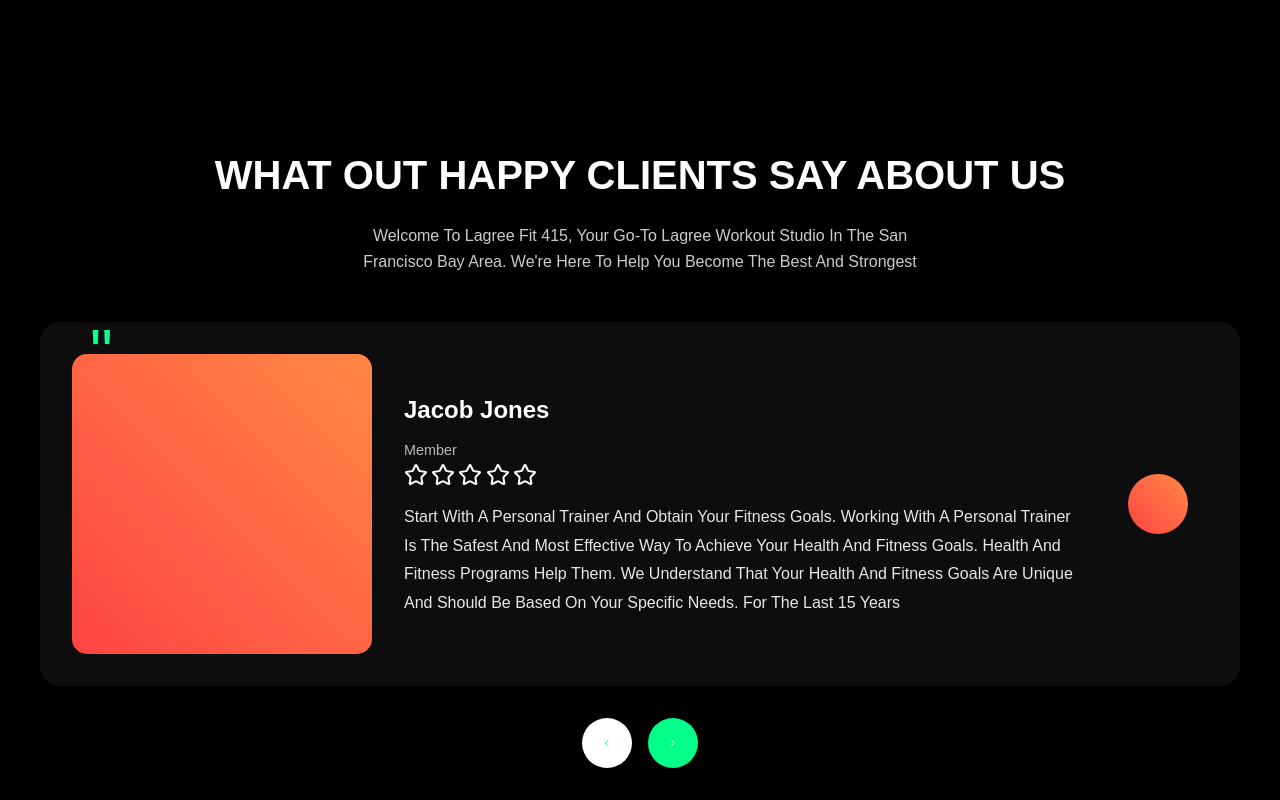
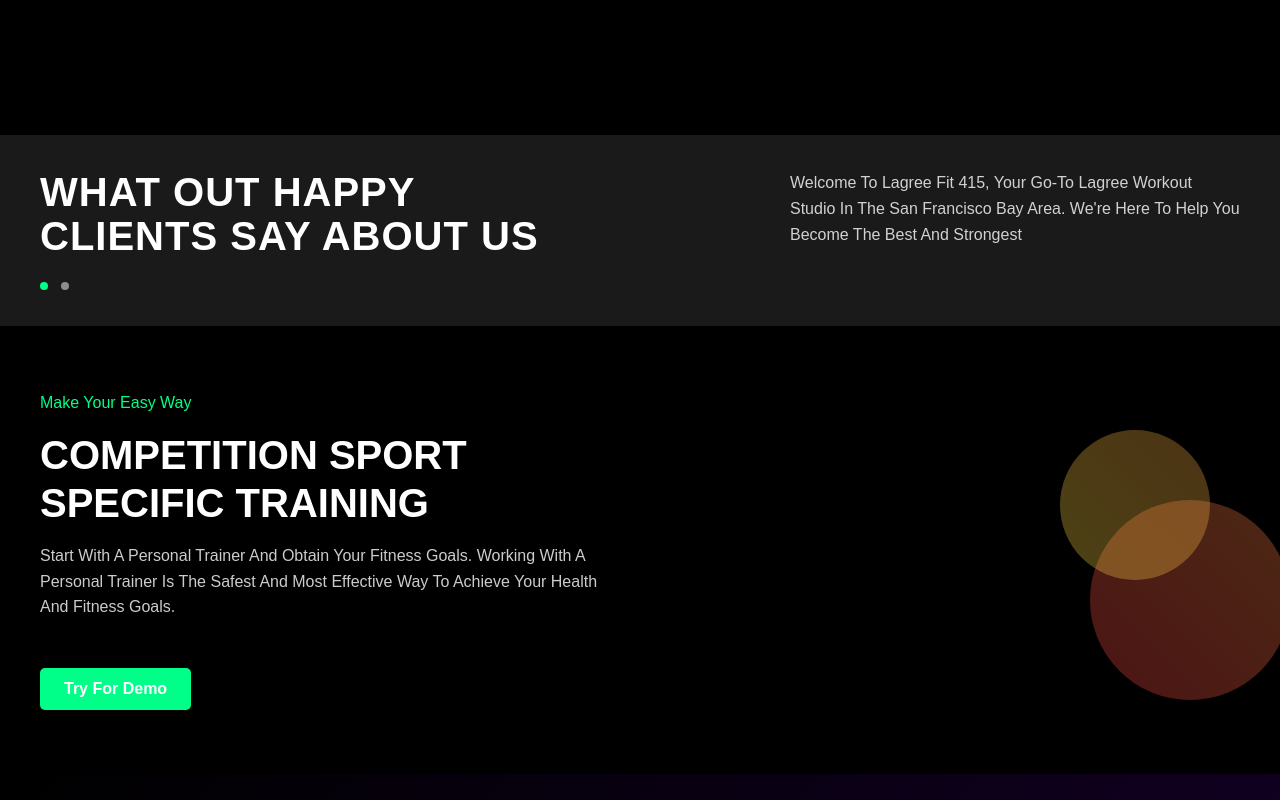
Before and after one commit to rajni2002491/gym_website, a React (Vite) app: page / in a window 1280 px wide. Shown: the part 1500-2300 px from the top of the page. Built offline with nearby package versions, Linux system fonts and the light colour scheme.

Commit message:
what out happey section fiux

```diff
--- a/src/App.css
+++ b/src/App.css
@@ -267,7 +267,7 @@
 
 /* Why Choose Section */
 .why-choose {
-  padding: 0.5rem 2rem;
+  padding: 0.2rem 2rem;
   background: #000;
   min-height: 100vh;
 }
@@ -353,8 +353,8 @@
 
 /* Testimonials Section */
 .testimonials {
-  padding: 0.5rem 1rem;
-  background: #000;
+  padding: 0.2rem 1rem;
+  background: #1a1a1a;
 }
 
 .testimonials-container {
@@ -362,22 +362,63 @@
   margin: 0 auto;
 }
 
+.testimonials-content {
+  display: flex;
+  justify-content: space-between;
+  align-items: flex-start;
+  gap: 6rem;
+  padding: 2rem 0;
+}
+
 .testimonials-header {
   text-align: center;
-  margin-bottom: 3rem;
+  margin-bottom: 1rem;
 }
 
 .testimonials-title {
   font-size: 2.5rem;
-  margin-bottom: 1rem;
-  font-weight: bold;
+  margin-bottom: 1.5rem;
+  font-weight: 900;
+  color: #ffffff;
+  letter-spacing: 1px;
+  line-height: 1.1;
 }
 
-.testimonials-intro {
-  max-width: 600px;
-  margin: 0 auto;
-  opacity: 0.8;
+.testimonials-dots {
+  display: flex;
+  gap: 0.8rem;
+  margin-top: 1.5rem;
+}
+
+.dot {
+  width: 8px;
+  height: 8px;
+  border-radius: 50%;
+  background: rgba(255, 255, 255, 0.5);
+  cursor: pointer;
+  transition: background 0.3s ease;
+}
+
+.dot.active {
+  background: #00ff88;
+}
+
+.testimonials-description {
+  font-size: 1rem;
   line-height: 1.6;
+  color: rgba(255, 255, 255, 0.8);
+  max-width: 450px;
+  margin-top: 0;
+}
+
+.testimonials-left {
+  flex: 1;
+}
+
+.testimonials-right {
+  flex: 1;
+  display: flex;
+  justify-content: flex-end;
 }
 
 .testimonial-content {
--- a/src/components/Testimonials.jsx
+++ b/src/components/Testimonials.jsx
@@ -1,70 +1,25 @@
-import React, { useState } from 'react'
-import { Star, ChevronLeft, ChevronRight } from 'lucide-react'
+import React from 'react'
 
 const Testimonials = () => {
-    const [currentTestimonial, setCurrentTestimonial] = useState(0)
-
-    const testimonials = [
-        {
-            name: "Jacob Jones",
-            role: "Member",
-            rating: 4.5,
-            text: "Start With A Personal Trainer And Obtain Your Fitness Goals. Working With A Personal Trainer Is The Safest And Most Effective Way To Achieve Your Health And Fitness Goals. Health And Fitness Programs Help Them. We Understand That Your Health And Fitness Goals Are Unique And Should Be Based On Your Specific Needs. For The Last 15 Years"
-        }
-    ]
-
-    const nextTestimonial = () => {
-        setCurrentTestimonial((prev) => (prev + 1) % testimonials.length)
-    }
-
-    const prevTestimonial = () => {
-        setCurrentTestimonial((prev) => (prev - 1 + testimonials.length) % testimonials.length)
-    }
-
     return (
         <section className="testimonials">
             <div className="testimonials-container">
-                <div className="testimonials-header">
-                    <h2 className="testimonials-title">WHAT OUT HAPPY CLIENTS SAY ABOUT US</h2>
-                    <p className="testimonials-intro">
-                        Welcome To Lagree Fit 415, Your Go-To Lagree Workout Studio In The San Francisco Bay Area. We're Here To Help You Become The Best And Strongest
-                    </p>
-                </div>
-
-                <div className="testimonial-content">
-                    <div className="quote-mark">"</div>
-                    <div className="testimonial-main">
-                        <div className="testimonial-image">
-                            <div className="bodybuilder-lifting"></div>
-                        </div>
-                        <div className="testimonial-details">
-                            <div className="client-info">
-                                <h3 className="client-name">{testimonials[currentTestimonial].name}</h3>
-                                <span className="client-role">{testimonials[currentTestimonial].role}</span>
-                            </div>
-                            <div className="client-rating">
-                                {[...Array(5)].map((_, i) => (
-                                    <Star
-                                        key={i}
-                                        className={`star ${i < Math.floor(testimonials[currentTestimonial].rating) ? 'filled' : i < testimonials[currentTestimonial].rating ? 'half' : ''}`}
-                                    />
-                                ))}
-                            </div>
-                            <p className="testimonial-text">{testimonials[currentTestimonial].text}</p>
-                        </div>
-                        <div className="small-avatar">
-                            <div className="avatar-image"></div>
+                <div className="testimonials-content">
+                    <div className="testimonials-left">
+                        <h2 className="testimonials-title">
+                            WHAT OUT HAPPY<br />
+                            CLIENTS SAY ABOUT US
+                        </h2>
+                        <div className="testimonials-dots">
+                            <div className="dot active"></div>
+                            <div className="dot"></div>
                         </div>
                     </div>
-                </div>
-
-                <div className="testimonial-nav">
-                    <button className="nav-btn prev" onClick={prevTestimonial}>
-                        <ChevronLeft />
-                    </button>
-                    <button className="nav-btn next" onClick={nextTestimonial}>
-                        <ChevronRight />
-                    </button>
+                    <div className="testimonials-right">
+                        <p className="testimonials-description">
+                            Welcome To Lagree Fit 415, Your Go-To Lagree Workout Studio In The San Francisco Bay Area. We're Here To Help You Become The Best And Strongest
+                        </p>
+                    </div>
                 </div>
             </div>
         </section>
```
